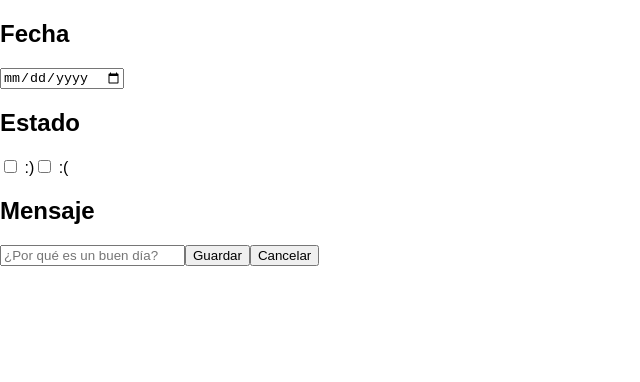
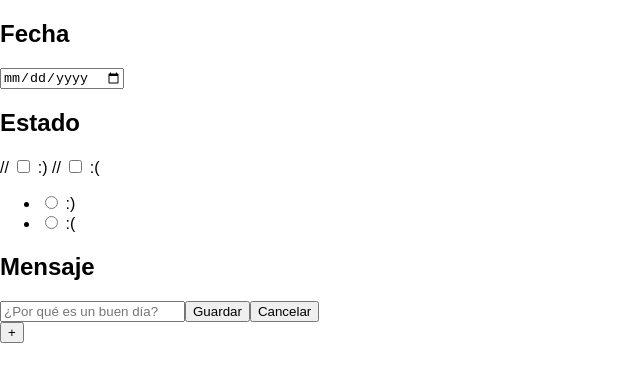
Before and after one commit to Adalab/clarke-fc-life-calendar-MartaAS, a React (Create React App) app: page /#/ in a window 1280 px wide. Shown: the top 382 px of the page, without its empty margins (0-640 px from the left). Built offline with nearby package versions, Linux system fonts and the light colour scheme.

Commit message:
component calendar

```diff
--- a/src/components/App.js
+++ b/src/components/App.js
@@ -5,36 +5,72 @@ import Calendar from './Calendar';
 export default class App extends React.Component {
   constructor(props){
     super(props);
+    this.handleCalendar = this.handleCalendar.bind(this);
+    this.handleMessage = this.handleMessage.bind(this);
+    this.handleEmotionHappy = this.handleEmotionHappy.bind(this);
+    this.handleEmotionAngry = this.handleEmotionAngry.bind(this);
     this.state ={
       ArrDays: [],
       ArrInfo: [],
       date: '',
-      message: ''
-
-
+      message: '',
+      smileFace: true,
+      angryFace: false,
 
     };
   }
+
+  handleCalendar(event){
+    const dateCalendar = event.target.value;
+    const textMessage = event.target.value; //recogemos el valor seleccionado del calendario
+    this.setState({
+      date : dateCalendar,
+      message : textMessage
+    })
+    // console.log(dateCalendar);
+  }
+
+  handleMessage(event){
+    const textMessage = event.target.value; //recogemos el texto introducido en el input texto
+    this.setState({
+      message : textMessage
+    })
+  //  console.log(textMessage);
+  }
+
+  handleEmotionHappy(event){
+    // const emotionHappy = event.target.value;
+    // this.setState({
+    // smileFace : !emotionHappy
+    const emotionHappy = document.querySelector('input[name="options"]:checked').value;
+    //console.log('>  ' + selected);
+    this.setState({
+        smileFace : !emotionHappy
+  });
+  console.log(emotionHappy);
+  }
+
+  handleEmotionAngry(event){
+    const emotionangry = event.target.value;
+    this.setState({
+    angryFace : !emotionangry
+  });
+   console.log(emotionangry);
+  }
+
   render() {
     return (
       <div className="App">
         <header className="App-header">
 
         </header>
-        <form action="">
-        <h2>Fecha</h2>
-        <input id="date" type="date"></input>
-
-        <h2>Estado</h2>
-        <input type="checkbox" name="smile" value="smile" /> :)
-        <input type="checkbox" name="angry" value="angry" /> :(
-
-        <h2>Mensaje</h2>
-        <input type="text" placeholder="¿Por qué es un buen día?"></input>
-        <input type="button" value="Guardar" />
-        <input type="button" value="Cancelar" />
-        </form>
-      </div>
+        <Edition
+        selectDate={this.handleCalendar}
+        whenWrite={this.handleMessage}
+        whenCheckHappy={this.handleEmotionHappy}
+        whenCheckAngry={this.handleEmotionAngry} />
+        <Calendar />
+    </div>
     );
   }
 }
--- a/src/components/Calendar.js
+++ b/src/components/Calendar.js
@@ -1,11 +1,12 @@
 import React from 'react';
-//import Calendar from './Calendar';
 
 export default class Calendar extends React.Component {
   render(){
     return(
       <div>
+        <button type="button">+</button>
       </div>
+
     );
   }
 }
--- a/src/components/Edition.js
+++ b/src/components/Edition.js
@@ -1,10 +1,26 @@
 import React from 'react';
-//import Edition from './Edition';
 
-export default class Edition extends React.Component {
+export default class Edition extends React.Component  {
   render(){
     return(
-      <div>
+      <div className="edition__container">
+      <form action="">
+      <h2>Fecha</h2>
+      <input id="date" type="date" onChange={this.props.selectDate} />
+
+      <h2>Estado</h2>
+      // <input type="checkbox" name="smile" value="smile" onChange={this.props.whenCheckHappy} /> :)
+      // <input type="checkbox" name="angry" value="angry" onChange={this.props.whenCheckAngry} /> :(
+      <ul>
+        <li><label for="o1"><input type="radio" value="Happy" id="o1" name="options" onChange={this.props.whenCheckHappy}/> :) </label></li>
+        <li><label for="o2"><input type="radio" value="Angry" id="o2" name="options" onChange={this.props.whenCheckAngry} /> :( </label></li>
+      </ul>
+
+      <h2>Mensaje</h2>
+      <input type="text" placeholder="¿Por qué es un buen día?" onChange={this.props.whenWrite}/>
+      <input type="button" value="Guardar" />
+      <input type="button" value="Cancelar" />
+      </form>
       </div>
     );
   }
```
